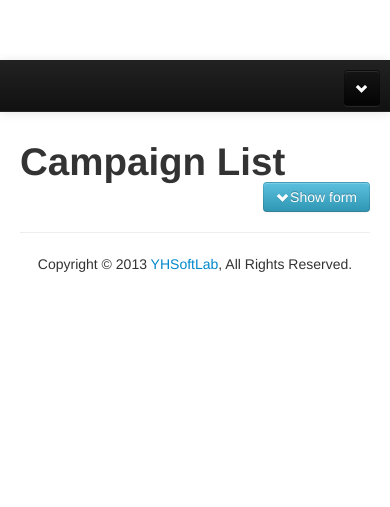
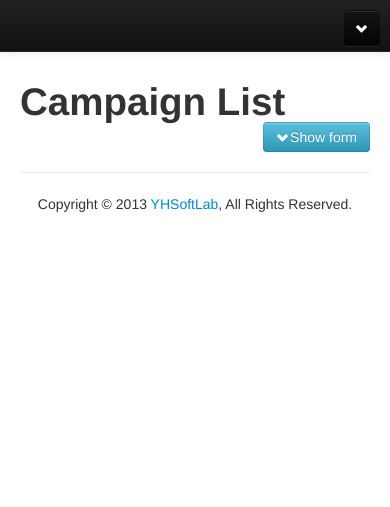
Before and after one commit to yhuiyang/api-server, a Python web app: template templates/costco_campaign_list.html in a window 390 px wide. Shown: the top 507 px of the page. Run offline with Jinja, Linux system fonts and the light colour scheme; the template is opened without the code that fills it, so the values that code supplies are empty; some libraries are stand-ins or nearby versions.

Commit message:
Don't used top padding in responsive layout.

```diff
--- a/templates/costco_campaign_list.html
+++ b/templates/costco_campaign_list.html
@@ -2,8 +2,10 @@
 
 {% block mediaCSS %}
 <style type="text/css">
-body {
-    padding-top: 60px;
+@media (min-width: 981px) {
+    body {
+        padding-top: 60px;
+    }
 }
 
 #form-background {
--- a/templates/costco_campaign_product_list.html
+++ b/templates/costco_campaign_product_list.html
@@ -2,8 +2,10 @@
 
 {% block mediaCSS %}
 <style type="text/css">
-body {
-    padding-top: 60px;
+@media (min-width: 981px) {
+    body {
+        padding-top: 60px;
+    }
 }
 
 .form-background {
```
